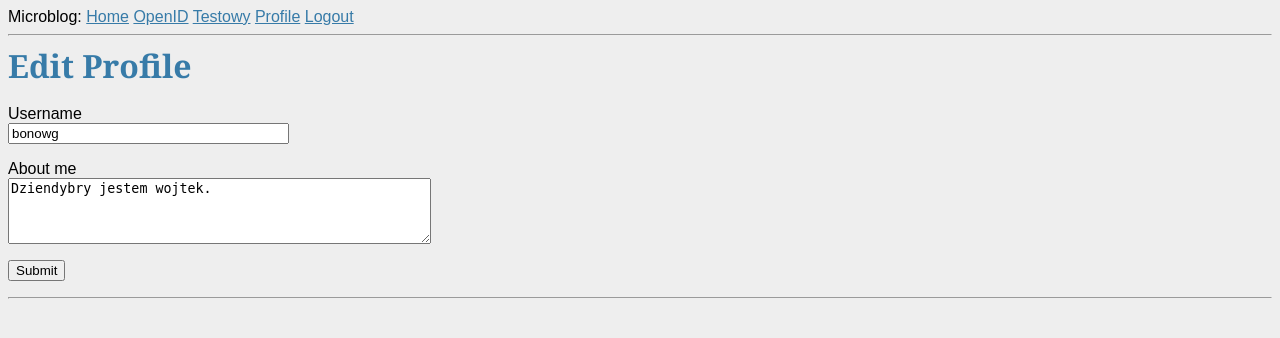
After one commit to wagoleb/flask, a Flask app: page /edit_profile in a window 1280 px wide. The commit adds this page. Shown: the top 338 px of the page. Run offline with Flask 2, Linux system fonts and the light colour scheme; a user stored in the database is signed in; data comes from the database, SQL or seed files in the repository; both versions use the stored data as it was after the commit; parts of the project's set-up code (start-up, migrations or seed data) failed here and were passed over.

Commit message:
edycja profilu

```diff
--- a/app/forms.py
+++ b/app/forms.py
@@ -1,6 +1,6 @@
 from app.models import User
 from flask_wtf import Form, FlaskForm
-from wtforms import StringField, BooleanField, PasswordField, SubmitField
+from wtforms import StringField, BooleanField, PasswordField, SubmitField, TextAreaField
 from wtforms.validators import DataRequired, Length, Email, EqualTo, ValidationError
 
 
@@ -45,3 +45,8 @@ class RegistrationForm(FlaskForm):
         user = User.query.filter_by(email=email.data).first()
         if user is not None:
             raise ValidationError('Please use a different email address.')
+
+class EditProfileForm(FlaskForm):
+    username = StringField('Username', validators=[DataRequired()])
+    about_me = TextAreaField('About me', validators=[Length(min=0, max=140)])
+    submit = SubmitField('Submit')
--- /dev/null
+++ b/app/templates/edit_profile.html
@@ -0,0 +1,23 @@
+{% extends "base.html" %}
+
+{% block content %}
+    <h1>Edit Profile</h1>
+    <form action="" method="post">
+        {{ form.hidden_tag() }}
+        <p>
+            {{ form.username.label }}<br>
+            {{ form.username(size=32, value=current_user.username) }}<br>
+            {% for error in form.username.errors %}
+            <span style="color: red;">[{{ error }}]</span>
+            {% endfor %}
+        </p>
+        <p>
+            {{ form.about_me.label }}<br>
+            {{ form.about_me(cols=50, rows=4, value=current_user.about_me) }}<br>
+            {% for error in form.about_me.errors %}
+            <span style="color: red;">[{{ error }}]</span>
+            {% endfor %}
+        </p>
+        <p>{{ form.submit() }}</p>
+    </form>
+{% endblock %}
--- a/app/templates/user.html
+++ b/app/templates/user.html
@@ -8,6 +8,9 @@
                 <h1>User: {{ user.username }}</h1>
                 {% if user.about_me %}<p>{{ user.about_me }}</p>{% endif %}
                 {% if time %}<p>Last seen on: {{ time }}</p>{% endif %}
+                {% if user == current_user %}
+                    <p><a href="{{ url_for('edit_profile') }}">Edit your profile</a></p>
+                {% endif %}
             </td>
         </tr>
     </table>
--- a/app/views.py
+++ b/app/views.py
@@ -4,7 +4,7 @@ from app import app, db
 from datetime import datetime
 from flask import render_template, flash, redirect, session, url_for, request, g, url_for
 from flask_login import login_user, logout_user, current_user, login_required
-from forms import LoginForm, Testowy, Login, RegistrationForm
+from forms import LoginForm, Testowy, Login, RegistrationForm, EditProfileForm
 from models import User, Post
 from tzlocal import get_localzone
 from werkzeug.urls import url_parse
@@ -99,3 +99,18 @@ def before_request():
     if current_user.is_authenticated:
         current_user.last_seen = datetime.utcnow()
         db.session.commit()
+
+@app.route('/edit_profile', methods=['GET', 'POST'])
+@login_required
+def edit_profile():
+    form = EditProfileForm()
+    if form.validate_on_submit():
+        current_user.username = form.username.data
+        current_user.about_me = form.about_me.data
+        db.session.commit()
+        flash('Your changes have been saved.')
+        return redirect(url_for('edit_profile'))
+    elif request.method == 'GET':
+        form.username.data = current_user.username
+        form.about_me.data = current_user.about_me
+    return render_template('edit_profile.html', title='Edit Profile', form=form)
```
Also changed, not shown: app.db.
